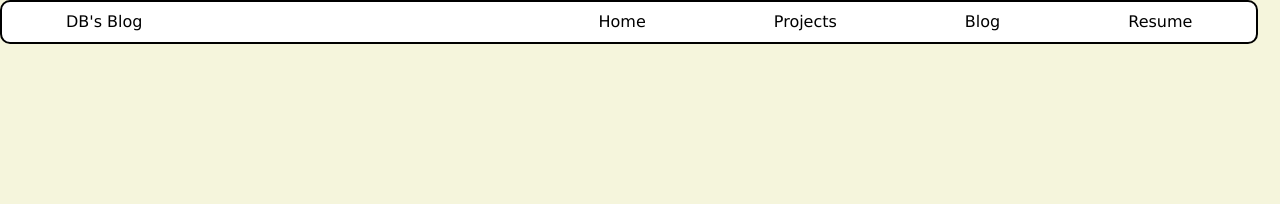
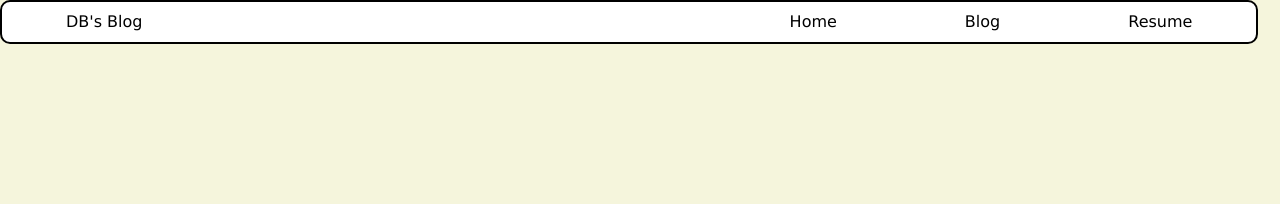
Before and after one commit to Dinhbaon/Dinhbaon.github.io, a Jekyll site: the page index.html, which Jekyll copies as it is, in a window 1280 px wide. Shown: the top 204 px of the page. Built offline with Jekyll 4.4.1, drawn with Linux system fonts in a browser that asks for light colours.

Commit message:
removed project tabs

```diff
--- a/_layouts/default.html
+++ b/_layouts/default.html
@@ -19,7 +19,7 @@
         <ul class="sidebarlist">
         <li style="list-style: none; color: white; padding:4vw 0; text-decoration: none;  ">Resume</li>
         <a href="blog.html"><li style="list-style: none; color: white; padding:4vw 0;  text-decoration: none; ">Blog</li></a>
-        <a href="project.html"><li style="list-style: none; color: white; padding:4vw 0; text-decoration: none;  ">Projects</li></a>
+        <!-- <a href="project.html"><li style="list-style: none; color: white; padding:4vw 0; text-decoration: none;  ">Projects</li></a> -->
         <a  href="index.html"><li style="list-style: none; color: white; padding:4vw 0; text-decoration: none;   ">Home</li></a>
         </ul>
     </div>
@@ -34,7 +34,7 @@
             <li style="float:left"><div><a href="index.html">DB's Blog</a></div></li>
             <li><a>Resume</a></li>
             <li><a href="blog.html">Blog</a></li>
-            <li><a href="project.html">Projects</a></li>
+            <!-- <li><a href="project.html">Projects</a></li> -->
             <li><a href="index.html">Home</a></li>
 
         </ul>
--- a/_layouts/post.html
+++ b/_layouts/post.html
@@ -19,7 +19,7 @@
         <ul class="sidebarlist">
         <li style="list-style: none; color: white; padding:4vw 0; text-decoration: none;  ">Resume</li>
         <a href="blog.html"><li style="list-style: none; color: white; padding:4vw 0;  text-decoration: none; ">Blog</li></a>
-        <a href="project.html"><li style="list-style: none; color: white; padding:4vw 0; text-decoration: none;  ">Projects</li></a>
+        <!-- <a href="project.html"><li style="list-style: none; color: white; padding:4vw 0; text-decoration: none;  ">Projects</li></a> -->
         <a  href="index.html"><li style="list-style: none; color: white; padding:4vw 0; text-decoration: none;  ">Home</li></a>
         </ul>
     </div>
@@ -34,7 +34,7 @@
             <li style="float:left"><a href="index.html">DB's Blog</a></li>
             <li><a>Resume</a></li>
             <li><a href="/blog.html">Blog</a></li>
-            <li><a href="/project.html">Projects</a></li>
+            <!-- <li><a href="/project.html">Projects</a></li> -->
             <li><a href="/index.html">Home</a></li>
 
         </ul>
--- a/_layouts/projectpage.html
+++ b/_layouts/projectpage.html
@@ -19,7 +19,7 @@
         <ul class="sidebarlist">
         <li style="list-style: none; color: white; padding:4vw 0; text-decoration: none;  ">Resume</li>
         <a href="blog.html"><li style="list-style: none; color: white; padding:4vw 0; text-decoration: none;  ">Blog</li></a>
-        <a href="project.html"><li style="list-style: none; color: white; padding:4vw 0; text-decoration: none;  ">Projects</li></a>
+        <!-- <a href="project.html"><li style="list-style: none; color: white; padding:4vw 0; text-decoration: none;  ">Projects</li></a> -->
         <a  href="index.html"><li style="list-style: none; color: white; padding:4vw 0; text-decoration: none;  ">Home</li></a>
         </ul>
     </div>
@@ -34,7 +34,7 @@
             <li style="float:left"><a href="index.html">DB's Blog</a></li>
             <li><a>Resume</a></li>
             <li><a href="blog.html">Blog</a></li>
-            <li><a href="project.html">Projects</a></li>
+            <!-- <li><a href="project.html">Projects</a></li> -->
             <li><a href="index.html">Home</a></li>
 
         </ul>
--- a/_posts/2022-06-29-Drawing-with-the-fourier-series.markdown
+++ b/_posts/2022-06-29-Drawing-with-the-fourier-series.markdown
@@ -49,6 +49,8 @@ $$F(x) = a_0+\displaystyle\sum_{n=1} ^{\infty}\frac{(a_n-ib_n)e^{\frac{n 2\pi}{T
 
 
 
+
+
 <!-- ### Finding the Coefficients:
 
  First Lets begin by finding a way to come up with a general equation for $$a_0$$. We can see that the variable, $$a_0$$ is the vertical shift of the function. We also have to note that the average value of each individual sinusoid for complete periods is equal to the midline(the vertical shift).
--- a/index.html
+++ b/index.html
@@ -19,7 +19,7 @@
         <ul class="sidebarlist">
         <li style="list-style: none; color: white; padding:4vw 0; text-decoration: none;  ">Resume</li>
         <a href="blog.html"><li style="list-style: none; color: white; padding:4vw 0; text-decoration: none;  ">Blog</li></a>
-        <a href="project.html"><li style="list-style: none; color: white; padding:4vw 0; text-decoration: none;  ">Projects</li></a>
+        <!-- <a href="project.html"><li style="list-style: none; color: white; padding:4vw 0; text-decoration: none;  ">Projects</li></a> -->
         <a  href="index.html"><li style="list-style: none; color: white; padding:4vw 0; text-decoration: none;  ">Home</li></a>
         </ul>
     </div>
@@ -35,7 +35,7 @@
             <li style="float:left"><div><a href="index.html">DB's Blog</a></div></li>
             <li><a>Resume</a></li>
             <li><a href="blog.html">Blog</a></li>
-            <li><a href="project.html">Projects</a></li>
+            <!-- <li><a href="project.html">Projects</a></li> -->
             <li><a href="index.html">Home</a></li>
 
         </ul>
```
